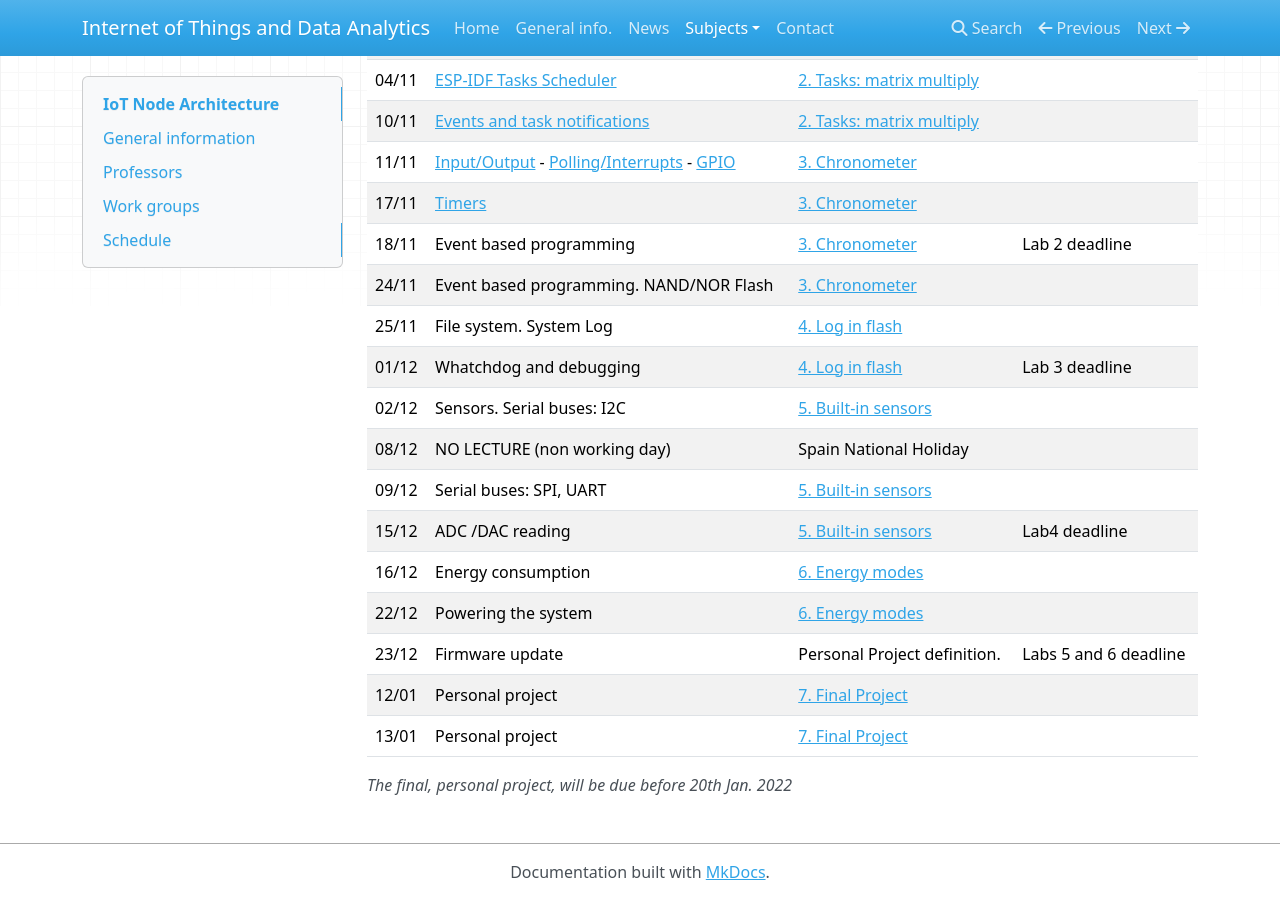
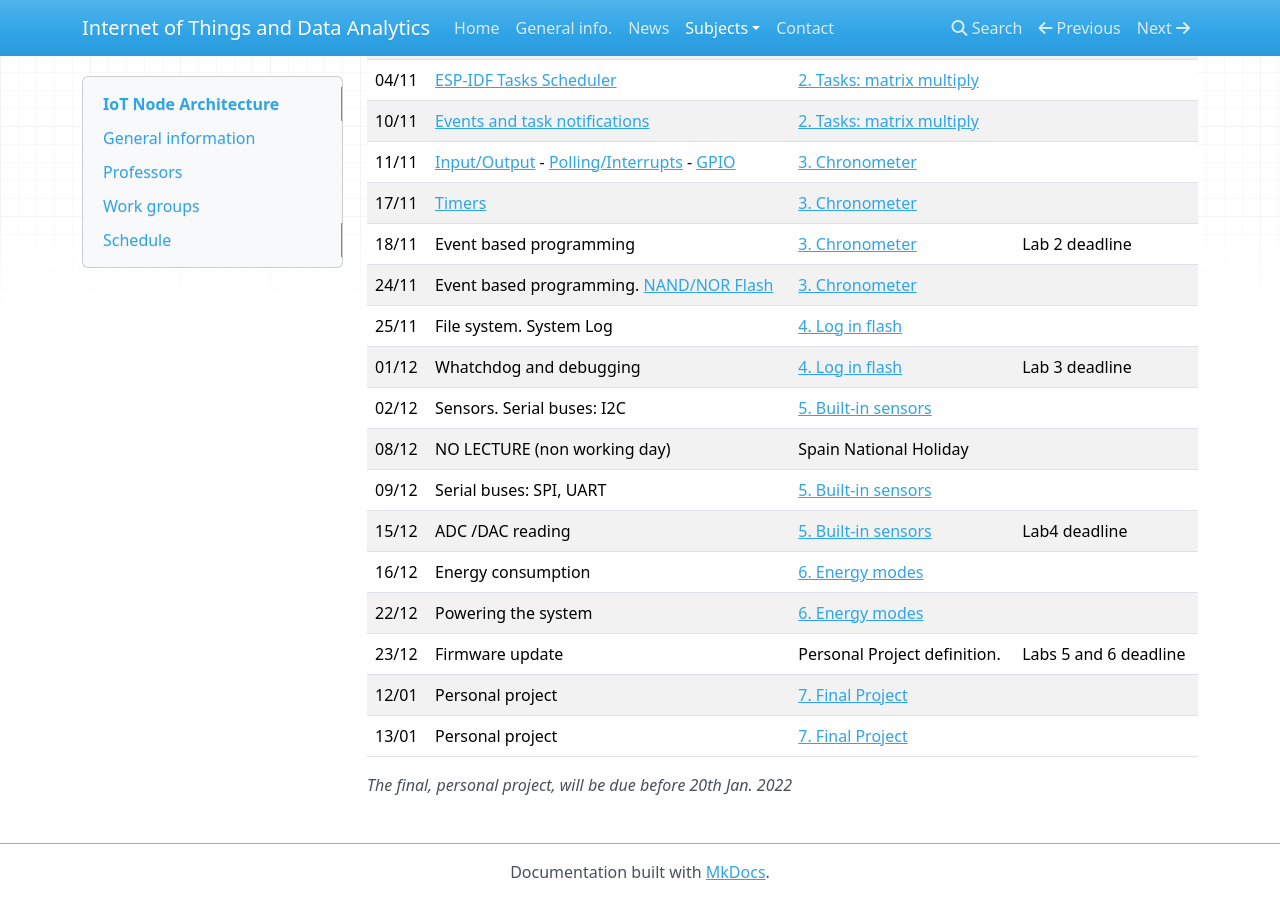
Before and after one commit to iot-da/iot-da.github.io, an MkDocs documentation site: the page built from docs/Subjects/IOTNA/index.md, in a window 1280 px wide and 900 px high, scrolled down 844 px. Built offline with MkDocs 1.6.1, drawn with Linux system fonts in a browser that asks for light colours; nearby versions of some CDN libraries; part of the change alters nothing that is shown.

```diff
--- a/docs/Subjects/IOTNA/index.md
+++ b/docs/Subjects/IOTNA/index.md
@@ -36,7 +36,7 @@ Jose Ignacio Gomez (jigomez@ucm.es) and Katzalin Olcoz  (katzalin@ucm.es )
 |11/11  | [Input/Output](slides/IO.pdf) -  [Polling/Interrupts](slides/interrupts.pdf) -  [GPIO](slides/gpio.pdf)  | [3. Chronometer](P3/index.md)                | |
 |17/11  | [Timers](slides/timer.pdf)					| 				[3. Chronometer](P3/index.md)            |     |
 |18/11  |  Event based programming  	  		     | [3. Chronometer](P3/index.md)            | Lab 2 deadline    |
-|24/11  |  Event based programming. NAND/NOR Flash     |[3. Chronometer](P3/index.md) |   |
+|24/11  |  Event based programming. [NAND/NOR Flash](slides/storage.pdf)    |[3. Chronometer](P3/index.md) |   |
 |25/11  | File system. System Log       	|[4. Log in flash](P4/index.md) | |
 |01/12  | Whatchdog and  debugging     |[4. Log in flash](P4/index.md) |  Lab 3 deadline |
 |02/12  | Sensors. Serial buses: I2C		    | [5. Built-in sensors](P5/index.md)            |  |
```
Also changed, not shown: 1 other file.
